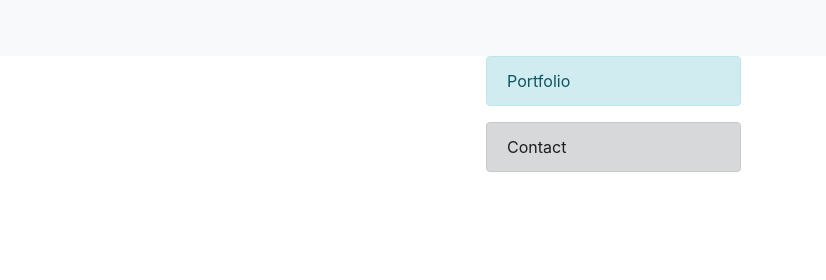
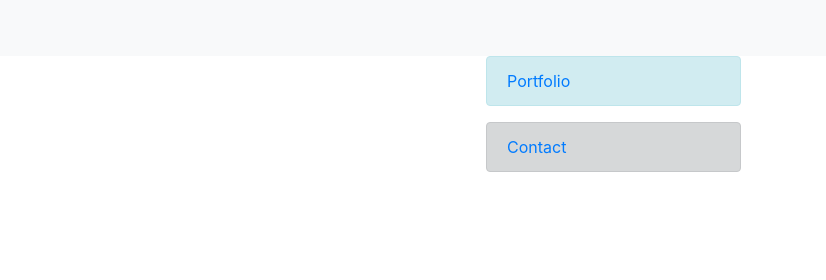
Before and after one commit to stacieknisley/Bootstrap-Portfolio, a plain HTML site: page index.html in a window 1280 px wide. Shown: the top 280 px of the page, 454-1280 px from the left. Drawn offline with nearby package versions, Linux system fonts and the light colour scheme.

Commit message:
updated files

```diff
--- a/index.html
+++ b/index.html
@@ -2,6 +2,7 @@
 <html lang="en-us">
 
 <head>
+    <meta name="viewport" content="width=device-width, initial-scale=1.0">
     <title>Bootstrap_Index</title>
     <link rel="stylesheet" href="https://stackpath.bootstrapcdn.com/bootstrap/4.1.0/css/bootstrap.min.css" integrity="sha384-9gVQ4dYFwwWSjIDZnLEWnxCjeSWFphJiwGPXr1jddIhOegiu1FwO5qRGvFXOdJZ4" crossorigin="anonymous">
     <link rel="stylesheet" type="text/css" href="style.css">
@@ -52,11 +53,12 @@
 
              <div class = "col-md-3">
                               <div class="alert alert-info" role="alert">
-                                Portfolio
+                                  <a href="portfolio.html">Portfolio</a>
                               </div>
 
                               <div class="alert alert-dark" role="alert">
-                                Contact
+                                  <a href="contact.html">Contact</a>
+                                <!-- Contact -->
                               </div>
             </div>
 
```
Also changed, not shown: contact.html (+1 -0 lines), portfolio.html (+1 -0 lines).
